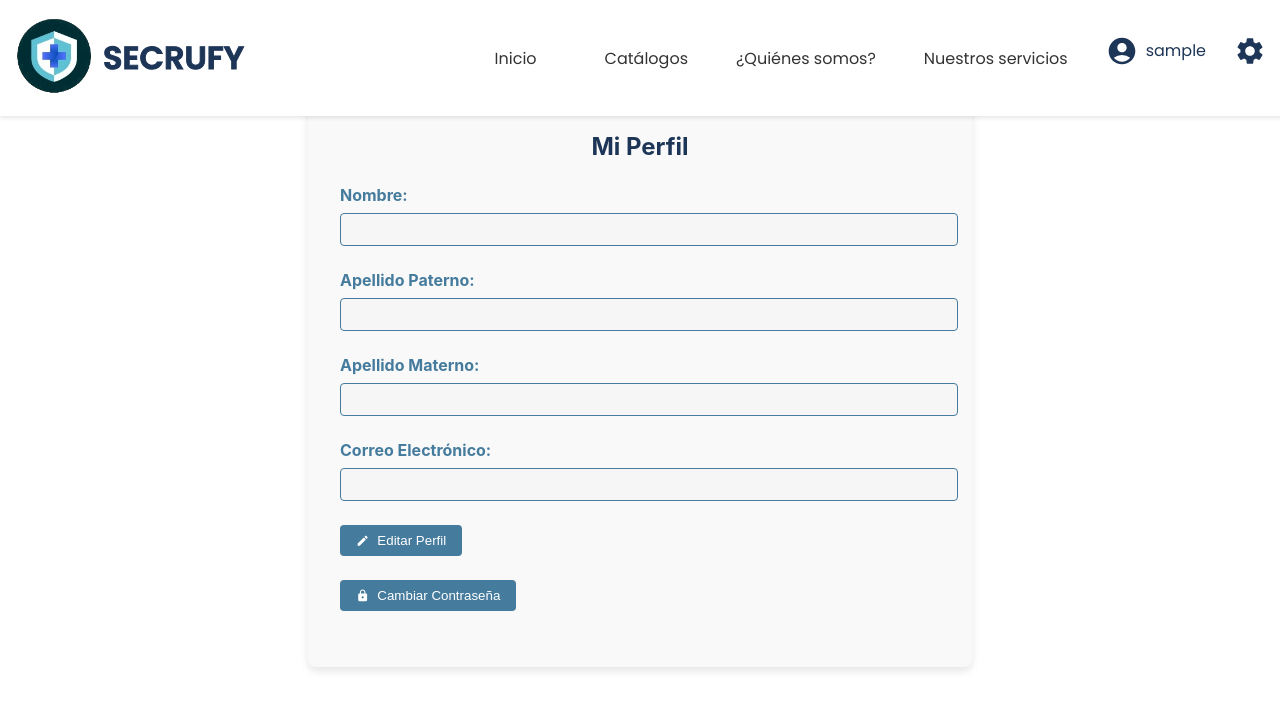
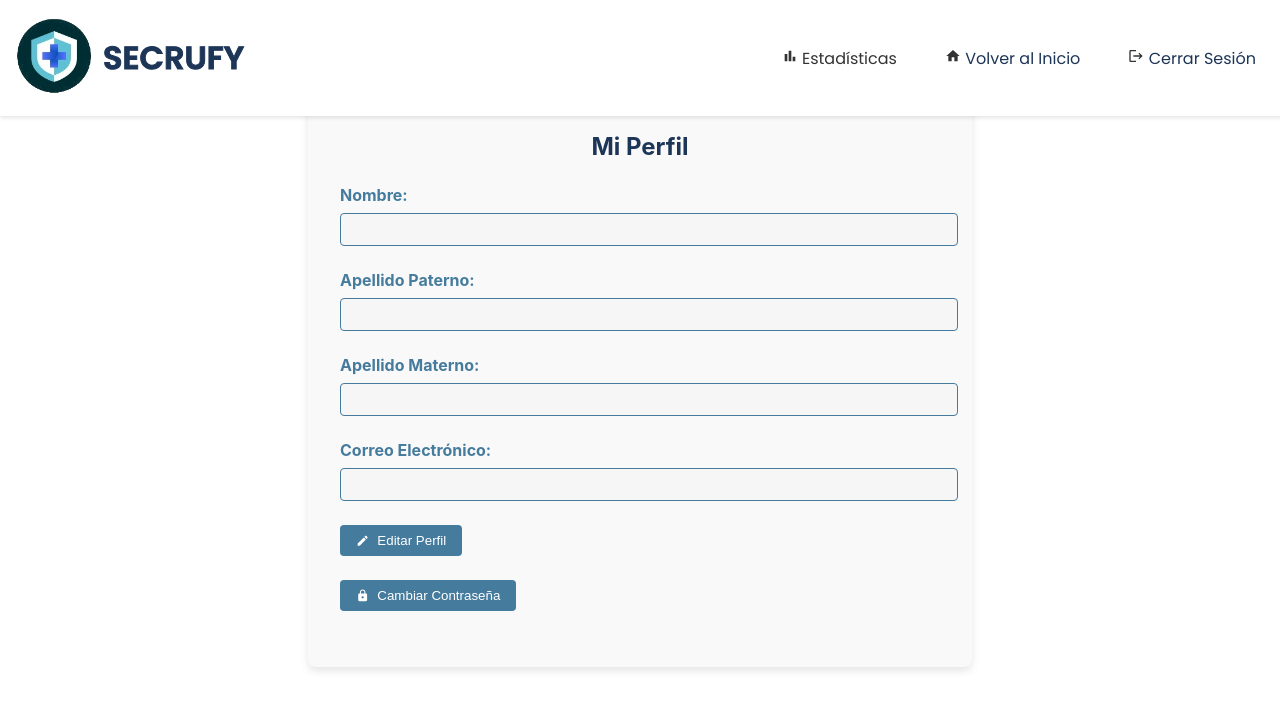
Before and after one commit to Alex22GTP/acua, a React (Create React App) app in the folder frontend/: page /perfil in a window 1280 px wide. Shown: the top 710 px of the page. Built offline with nearby package versions, Linux system fonts and the light colour scheme; no server answers; sample sign-in values are in the browser's storage.

Commit message:
Navbar perfil

```diff
--- /dev/null
+++ b/frontend/src/components/Navbar1.js
@@ -0,0 +1,319 @@
+import React, { useState, useEffect } from "react";
+import styled from "styled-components";
+import { MdAccountCircle, MdSettings, MdLogout, MdHelp, MdManageAccounts, MdSecurity, MdMenu, MdClose, MdBarChart, MdHome } from "react-icons/md";
+import { Link as RouterLink, useNavigate } from "react-router-dom";
+import { motion } from "framer-motion";
+import logo from "../img/logoss.png";
+import { createGlobalStyle } from 'styled-components';
+
+// Importar la fuente de Google Fonts
+const GlobalStyle = createGlobalStyle`
+  @import url('https://fonts.googleapis.com/css2?family=Poppins:wght@400;500;600&display=swap');
+`;
+
+const NavbarContainer = styled.nav`
+  background-color: ${({ scrolled }) => (scrolled ? "#1d3557" : "#ffffff")};
+  padding: 1rem;
+  display: flex;
+  justify-content: space-between;
+  align-items: center;
+  box-shadow: 0 2px 4px rgba(0, 0, 0, 0.1);
+  flex-wrap: wrap;
+  position: fixed;
+  top: 0;
+  left: 0;
+  width: 100%;
+  z-index: 1000;
+  transition: background-color 0.3s ease;
+`;
+
+const LogoContainer = styled.div`
+  display: flex;
+  align-items: center;
+  gap: 0.75rem;
+`;
+
+const Logo = styled.img`
+  height: 80px;
+  cursor: pointer;
+  transition: transform 0.3s ease;
+
+  @media (max-width: 768px) {
+    height: 60px;
+  }
+`;
+
+const LogoText = styled.span`
+  font-size: 2rem;
+  font-weight: 600;
+  color: ${({ scrolled }) => (scrolled ? "#ffffff" : "#1d3557")};
+  font-family: 'Poppins', sans-serif;
+  transition: color 0.3s ease;
+
+  -webkit-text-stroke: ${({ scrolled }) => (scrolled ? "0px" : "1px #1d3557")};
+  text-stroke: ${({ scrolled }) => (scrolled ? "0px" : "2px #1d3557")};
+
+  @media (max-width: 768px) {
+    font-size: 1.5rem;
+  }
+`;
+
+const IconsContainer = styled.div`
+  display: flex;
+  gap: 1rem;
+  margin-right: 1.5rem;
+
+  @media (max-width: 768px) {
+    display: none;
+  }
+`;
+
+const IconWrapper = styled.div`
+  position: relative;
+`;
+
+const IconButton = styled.button`
+  background: none;
+  border: none;
+  font-size: 2rem;
+  cursor: pointer;
+  transition: transform 0.3s ease, color 0.3s ease;
+  color: ${({ scrolled }) => (scrolled ? "#a8dadc" : "#1d3557")};
+  display: flex;
+  align-items: center;
+  gap: 0.5rem;
+
+  &:hover {
+    transform: scale(1.3);
+    color: ${({ scrolled }) => (scrolled ? "#ffffff" : "#1d3557")};
+  }
+
+  @media (max-width: 768px) {
+    font-size: 1.7rem;
+  }
+`;
+
+const MobileMenuButton = styled.button`
+  background: none;
+  border: none;
+  font-size: 2rem;
+  cursor: pointer;
+  display: none;
+  color: #333;
+  position: absolute;
+  top: 1.7rem;
+  right: 3rem;
+
+  @media (max-width: 768px) {
+    display: block;
+  }
+`;
+
+const Sidebar = styled.div`
+  position: fixed;
+  top: 0;
+  left: 0;
+  width: 250px;
+  height: 100%;
+  background: #ffffff;
+  box-shadow: 2px 0 5px rgba(0, 0, 0, 0.2);
+  transition: transform 0.3s ease-in-out;
+  transform: ${({ isOpen }) => (isOpen ? "translateX(0)" : "translateX(-100%)")};
+  display: flex;
+  flex-direction: column;
+  padding: 1rem;
+  z-index: 1000;
+
+  @media (min-width: 769px) {
+    display: none;
+  }
+`;
+
+const CloseButton = styled.button`
+  background: none;
+  border: none;
+  font-size: 2rem;
+  align-self: flex-end;
+  cursor: pointer;
+`;
+
+const MenuItem = styled(motion.div)`
+  color: ${({ scrolled }) => (scrolled ? "#ffffff" : "#333")};
+  text-decoration: none;
+  font-size: 1rem;
+  padding: 12px 16px;
+  cursor: pointer;
+  transition: color 0.3s ease;
+  position: relative;
+  font-family: 'Poppins', sans-serif;
+
+  &:hover {
+    color: ${({ scrolled }) => (scrolled ? "#a8dadc" : "#1d3557")};
+  }
+
+  &::after {
+    content: "";
+    position: absolute;
+    bottom: 0;
+    left: 0;
+    width: 100%;
+    height: 2px;
+    background-color: ${({ scrolled }) => (scrolled ? "#a8dadc" : "#1d3557")};
+    transform: scaleX(0);
+    transform-origin: bottom right;
+    transition: transform 0.3s ease;
+  }
+
+  &:hover::after {
+    transform: scaleX(1);
+    transform-origin: bottom left;
+  }
+`;
+
+const UserName = styled.span`
+  font-size: 1rem;
+  color: ${({ scrolled }) => (scrolled ? "#ffffff" : "#1d3557")};
+  font-family: 'Poppins', sans-serif;
+`;
+
+function Navbar() {
+  const [isSidebarOpen, setSidebarOpen] = useState(false);
+  const [scrolled, setScrolled] = useState(false);
+  const [isLoggedIn, setIsLoggedIn] = useState(false);
+  const [userName, setUserName] = useState("");
+  const navigate = useNavigate();
+
+  useEffect(() => {
+    const handleScroll = () => {
+      if (window.scrollY > 50) {
+        setScrolled(true);
+      } else {
+        setScrolled(false);
+      }
+    };
+
+    window.addEventListener("scroll", handleScroll);
+    return () => window.removeEventListener("scroll", handleScroll);
+  }, []);
+
+  useEffect(() => {
+    const userId = localStorage.getItem("userId");
+    const storedUserName = localStorage.getItem("userName");
+    if (userId) {
+      setIsLoggedIn(true);
+      setUserName(storedUserName || "Usuario");
+    }
+  }, []);
+
+  const handleLogout = () => {
+    localStorage.removeItem("userId");
+    localStorage.removeItem("userName");
+    setIsLoggedIn(false);
+    setUserName("");
+    navigate("/login");
+  };
+
+  return (
+    <>
+      <GlobalStyle />
+      <NavbarContainer scrolled={scrolled}>
+        <LogoContainer>
+          <RouterLink to="/">
+            <Logo src={logo} alt="Logo" />
+          </RouterLink>
+          <LogoText scrolled={scrolled}>SECRUFY</LogoText>
+        </LogoContainer>
+
+        <IconsContainer>
+  {/* Opción: Estadísticas */}
+  <MenuItem
+    initial={{ opacity: 0, y: -10 }}
+    animate={{ opacity: 1, y: 0 }}
+    transition={{ duration: 0.5, delay: 0.1 }}
+    scrolled={scrolled}
+  >
+    <RouterLink to="/estadisticas" style={{ textDecoration: "none", color: "inherit" }}>
+      <MdBarChart /> Estadísticas
+    </RouterLink>
+  </MenuItem>
+
+  {!isLoggedIn && (
+    <MenuItem
+      initial={{ opacity: 0, y: -10 }}
+      animate={{ opacity: 1, y: 0 }}
+      transition={{ duration: 0.5, delay: 0.3 }}
+      scrolled={scrolled}
+    >
+      <RouterLink to="/login" style={{ textDecoration: "none", color: "inherit" }}>
+        <MdAccountCircle /> Iniciar sesión
+      </RouterLink>
+    </MenuItem>
+  )}
+
+  {isLoggedIn && (
+    <>
+      <MenuItem
+        initial={{ opacity: 0, y: -10 }}
+        animate={{ opacity: 1, y: 0 }}
+        transition={{ duration: 0.5, delay: 0.2 }}
+        scrolled={scrolled}
+      >
+        <RouterLink to="/" style={{ textDecoration: "none", color: "inherit" }}>
+          <MdHome /> <UserName scrolled={scrolled}>Volver al Inicio</UserName>
+        </RouterLink>
+      </MenuItem>
+
+      <MenuItem
+        initial={{ opacity: 0, y: -10 }}
+        animate={{ opacity: 1, y: 0 }}
+        transition={{ duration: 0.5, delay: 0.4 }}
+        scrolled={scrolled}
+        onClick={handleLogout}
+      >
+        <MdLogout /> <UserName scrolled={scrolled}>Cerrar Sesión</UserName>
+      </MenuItem>
+    </>
+  )}
+</IconsContainer>
+
+        <MobileMenuButton onClick={() => setSidebarOpen(true)}>
+          <MdMenu />
+        </MobileMenuButton>
+
+        <Sidebar isOpen={isSidebarOpen}>
+          <CloseButton onClick={() => setSidebarOpen(false)}>
+            <MdClose />
+          </CloseButton>
+
+          {/* Opción: Estadísticas en el menú móvil */}
+          <MenuItem>
+            <RouterLink to="/estadisticas" style={{ textDecoration: "none", color: "inherit" }} onClick={() => setSidebarOpen(false)}>
+              <MdBarChart /> Estadísticas
+            </RouterLink>
+          </MenuItem>
+
+          {!isLoggedIn && (
+            <MenuItem>
+              <RouterLink to="/login" style={{ textDecoration: "none", color: "inherit" }} onClick={() => setSidebarOpen(false)}>
+                <MdAccountCircle /> Iniciar sesión
+              </RouterLink>
+            </MenuItem>
+          )}
+
+          {isLoggedIn && (
+            <>
+              <MenuItem onClick={() => navigate("/perfil")}>
+                <MdManageAccounts /> Mi Perfil
+              </MenuItem>
+              <MenuItem onClick={handleLogout}>
+                <MdLogout /> Cerrar Sesión
+              </MenuItem>
+            </>
+          )}
+        </Sidebar>
+      </NavbarContainer>
+    </>
+  );
+}
+
+export default Navbar;
--- a/frontend/src/views/Perfil.jsx
+++ b/frontend/src/views/Perfil.jsx
@@ -2,7 +2,7 @@ import React, { useState, useEffect } from "react";
 import { useNavigate } from "react-router-dom";
 import styled from "styled-components";
 import { MdEdit, MdLock, MdSave } from "react-icons/md";
-import Navbar from "../components/Navbar"; // Importar el Navbar
+import Navbar from "../components/Navbar1"; // Importar el Navbar
 
 
 const ProfileContainer = styled.div`
```
Also changed, not shown: frontend/src/components/Profile.js (+4 -4 lines).
